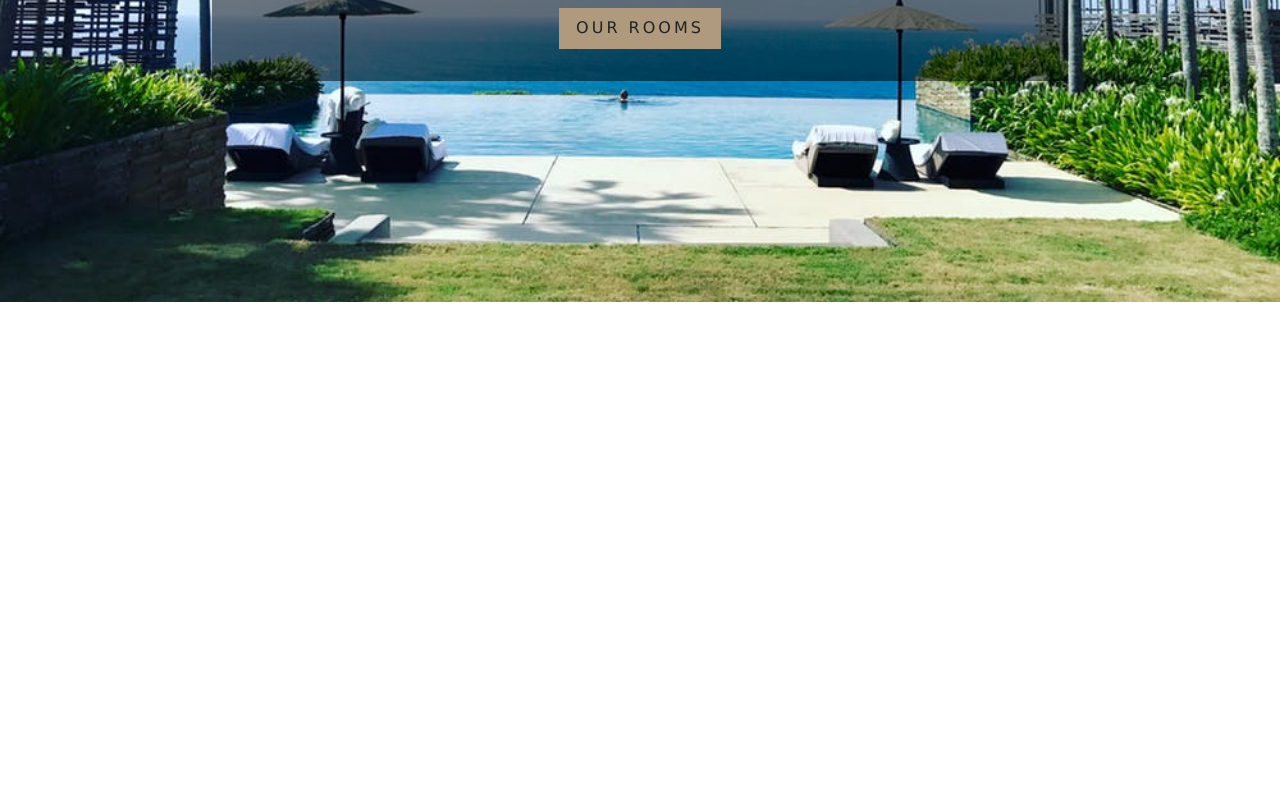
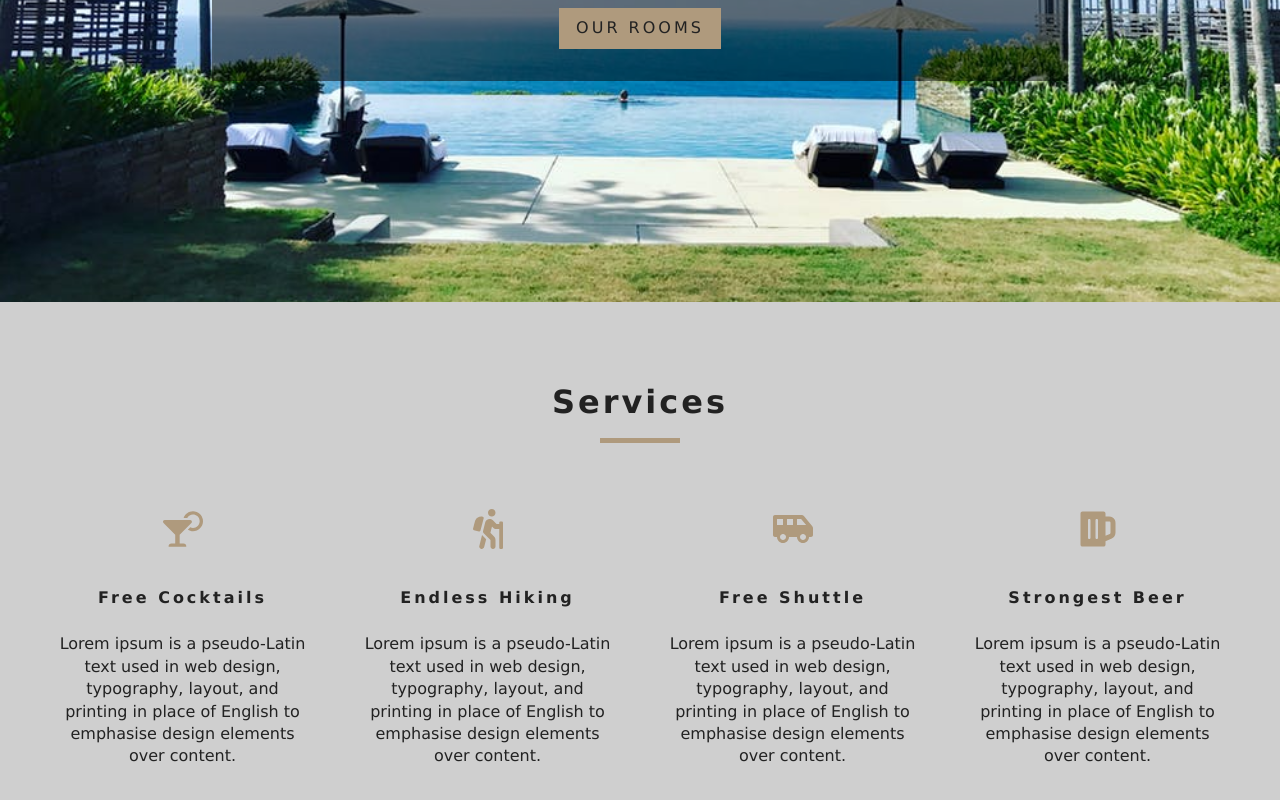
Before and after one commit to sophiehu2509/React-Beach-Resort, a React (Create React App) app: page / in a window 1280 px wide. Shown: the part 498-1298 px from the top of the page. Before the commit the page ends 800 px from the top, so only its background shows below. Built offline with nearby package versions, Linux system fonts and the light colour scheme.

Commit message:
6/13/2020

```diff
--- a/src/App.css
+++ b/src/App.css
@@ -252,6 +252,7 @@ h6 {
 }
 .services h6 {
   letter-spacing: var(--mainSpacing);
+  text-transform:capitalize;
 }
 .services p {
   width: 80%;
--- a/src/components/Services.js
+++ b/src/components/Services.js
@@ -0,0 +1,48 @@
+import React, { Component } from 'react'
+import Title from './Title'
+import {FaCocktail, FaHiking, FaShuttleVan, FaBeer} from 'react-icons/fa'
+
+export default class Services extends Component {
+    state = {
+        services:[
+            {
+                icon:<FaCocktail />,
+                title:"Free cocktails",
+                info:'Lorem ipsum is a pseudo-Latin text used in web design, typography, layout, and printing in place of English to emphasise design elements over content.'
+            },
+            {
+                icon:<FaHiking />,
+                title:"Endless Hiking",
+                info:'Lorem ipsum is a pseudo-Latin text used in web design, typography, layout, and printing in place of English to emphasise design elements over content.'
+            },
+            {
+                icon:<FaShuttleVan />,
+                title:"Free shuttle",
+                info:'Lorem ipsum is a pseudo-Latin text used in web design, typography, layout, and printing in place of English to emphasise design elements over content.'
+            },
+            {
+                icon:<FaBeer />,
+                title:"Strongest Beer",
+                info:'Lorem ipsum is a pseudo-Latin text used in web design, typography, layout, and printing in place of English to emphasise design elements over content.'
+            }
+
+        ]
+    }
+    render() {
+        return (
+            <section className="services">
+                <Title title='services'/>
+                <div className="services-center">
+                    {this.state.services.map((item, index) => {
+                        return <article key={index} className="service">
+                            <span>{item.icon}</span>
+                            <h6>{item.title}</h6>
+                            <p>{item.info}</p>
+                        </article>
+                    })}
+                </div>
+
+            </section>
+        )
+    }
+}
--- a/src/components/Title.js
+++ b/src/components/Title.js
@@ -0,0 +1,10 @@
+import React from 'react'
+
+export default function Title({title}) {
+    return (
+        <div className="section-title">
+            <h4>{title}</h4>
+            <div></div>
+        </div>
+    )
+}
--- a/src/pages/Home.js
+++ b/src/pages/Home.js
@@ -2,15 +2,19 @@ import React, { Component } from 'react'
 import Hero from '../components/Hero'
 import Banner from '../components/Banner'
 import { Link } from 'react-router-dom'
+import Services from '../components/Services'
 
 export default class Home extends Component {
     render() {
         return (
-            <Hero>
+            <React.Fragment >
+                <Hero>
                 <Banner title="luxurious rooms" subtitle="deluxe rooms starting at $299">
                     <Link to='/rooms' className="btn-primary">our rooms</Link>
                 </Banner>
-            </Hero>
+                </Hero>
+                <Services />
+            </React.Fragment>
 
         )
     }
```
Also changed, not shown: src/context.js (added).
